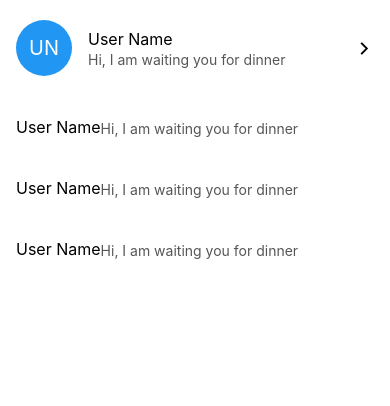
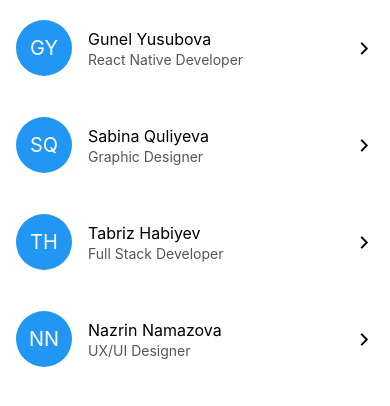
Before and after one commit to GunelYusuf/Chatty_React-Native, a React Native app: screen / in a window 390 px wide. Shown: the top 406 px of the page. Built offline with nearby package versions, Linux system fonts and the light colour scheme.

Commit message:
create Contact Row and Separator components

```diff
--- /dev/null
+++ b/components/ContactRow.js
@@ -0,0 +1,55 @@
+import React from 'react';
+import {View,TouchableOpacity,Text,StyleSheet} from 'react-native';
+import { Ionicons } from "@expo/vector-icons";
+
+const ContactRow = ({name,subtitle,onPress}) => {
+    return (
+      <TouchableOpacity style={styles.row} onPress={onPress}>
+        <View style={styles.avatar}>
+           <Text style={styles.avatarLabel}>
+               {name.split(' ').reduce((prev, current) =>`${prev}${current[0]}`,'')}
+           </Text>
+        </View>
+        <View style={styles.textsContainer}>
+          <Text style={styles.name}>{name}</Text>
+          <Text style={styles.subtitle}>{subtitle}</Text>
+        </View>
+
+        <Ionicons name="chevron-forward-outline" size={20} />
+      </TouchableOpacity>
+    );
+}
+
+const styles = StyleSheet.create({
+  row: {
+    paddingHorizontal: 16,
+    paddingVertical: 20,
+    flexDirection: "row",
+    alignItems: "center",
+  },
+  textsContainer: {
+    flex: 1,
+    marginStart: 16,
+  },
+  avatar: {
+    height: 56,
+    width: 56,
+    borderRadius: 28,
+    backgroundColor: "#2196f3",
+    alignItems: "center",
+    justifyContent: "center",
+  },
+  avatarLabel: {
+    fontSize: 20,
+    color: "#fff",
+  },
+  name: {
+    fontSize: 16,
+  },
+  subtitle: {
+    marginTop: 2,
+    color: "#565656",
+  },
+});
+
+export default ContactRow;
--- /dev/null
+++ b/components/Separator.js
@@ -0,0 +1,21 @@
+import React from 'react';
+import {View,StyleSheet} from 'react-native'
+
+const Separator = () => {
+    return (
+
+            <View style={styles.separator}/>
+
+    );
+}
+
+const styles = StyleSheet.create({
+  separator:
+  {
+      height: StyleSheet.hairlineWidth,
+      color: "#E2E2E2",
+      marginStart: 88,
+  },
+});
+
+export default Separator;
--- a/screens/Chats.js
+++ b/screens/Chats.js
@@ -1,82 +1,45 @@
 import React from 'react';
-import { SafeAreaView,Text,TouchableOpacity,StyleSheet,View} from 'react-native';
-import {Ionicons} from '@expo/vector-icons'
+import { SafeAreaView} from 'react-native';
+import ContactRow from '../components/ContactRow';
+import Separator from '../components/Separator';
 
 const Chats = () => {
     return (
       <SafeAreaView>
-        <TouchableOpacity style={styles.row}>
-          <View style={styles.avatar}>
-            <Text style={styles.avatarLabel}>UN</Text>
-          </View>
-          <View style={styles.textsContainer}>
-            <Text style={styles.name}>User Name</Text>
-            <Text style={styles.subtitle}>Hi, I am waiting you for dinner</Text>
-          </View>
-
-          <Ionicons name="chevron-forward-outline" size={20} />
-        </TouchableOpacity>
-
-        <View style={styles.separator} />
-
-        <TouchableOpacity style={styles.row}>
-          <Text style={styles.name}>User Name</Text>
-          <Text style={styles.subtitle}>Hi, I am waiting you for dinner</Text>
-        </TouchableOpacity>
-
-        <View style={styles.separator} />
-
-        <TouchableOpacity style={styles.row}>
-          <Text style={styles.name}>User Name</Text>
-          <Text style={styles.subtitle}>Hi, I am waiting you for dinner</Text>
-        </TouchableOpacity>
-
-        <View style={styles.separator} />
-
-        <TouchableOpacity style={styles.row}>
-          <Text style={styles.name}>User Name</Text>
-          <Text style={styles.subtitle}>Hi, I am waiting you for dinner</Text>
-        </TouchableOpacity>
+        <ContactRow
+          name="Gunel Yusubova"
+          subtitle="React Native Developer"
+          onPress={() => {
+            alert("Hi, Gunel Yusubova");
+          }}
+        />
+        <Separator />
+        <ContactRow
+          name="Sabina Quliyeva"
+          subtitle="Graphic Designer"
+          onPress={() => {
+            alert("Hi, Sabina Quliyeva");
+          }}
+        />
+        <Separator />
+        <ContactRow
+          name="Tabriz Habiyev"
+          subtitle="Full Stack Developer"
+          onPress={() => {
+            alert("Hi, Tabriz Habiyev");
+          }}
+        />
+        <Separator />
+        <ContactRow
+          name="Nazrin Namazova"
+          subtitle="UX/UI Designer"
+          onPress={() => {
+            alert("Hi, Nazrin Namazova");
+          }}
+        />
       </SafeAreaView>
     );
 }
 
 
-const styles = StyleSheet.create({
-  row: {
-    paddingHorizontal: 16,
-    paddingVertical: 20,
-    flexDirection: "row",
-    alignItems: "center",
-  },
-  textsContainer: {
-    flex: 1,
-    marginStart: 16,
-  },
-  avatar: {
-    height: 56,
-    width: 56,
-    borderRadius: 28,
-    backgroundColor: "#2196f3",
-    alignItems: "center",
-    justifyContent: "center",
-  },
-  avatarLabel: {
-    fontSize: 20,
-    color: "#fff",
-  },
-  name: {
-    fontSize: 16,
-  },
-  subtitle: {
-    marginTop: 2,
-    color: "#565656",
-  },
-  separator: {
-    height: StyleSheet.hairlineWidth,
-    color: "#E2E2E2",
-    marginStart: 16,
-  },
-});
-
 export default Chats;
```
